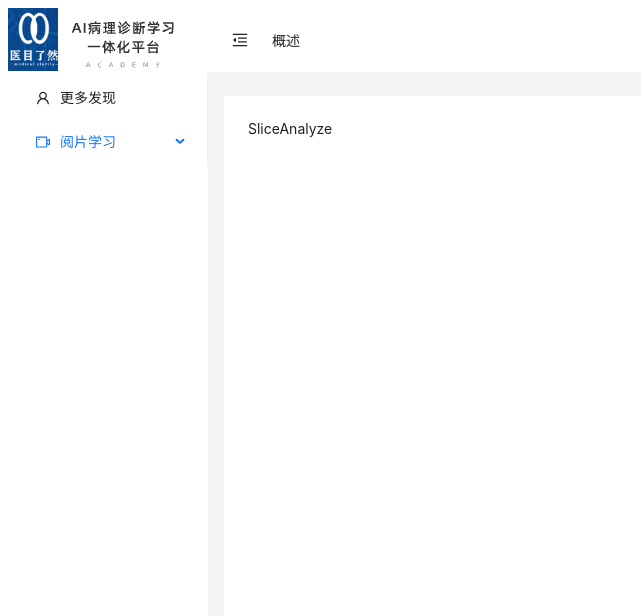
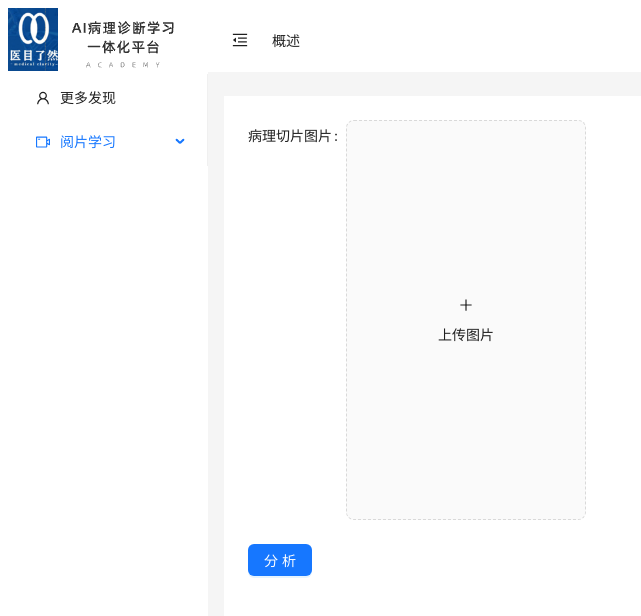
Before and after one commit to abandon888/ClearEye, a React (Vite) app: page /SliceAnalyze in a window 1280 px wide. Shown: the top 616 px of the page, without its empty margins (0-641 px from the left). Built offline with nearby package versions, Linux system fonts and the light colour scheme.

Commit message:
fix: complete slice image

```diff
--- a/src/component/upload.tsx
+++ b/src/component/upload.tsx
@@ -1,6 +1,6 @@
 import React, { useState } from 'react'
 import { PlusOutlined } from '@ant-design/icons'
-import { Modal, Upload } from 'antd'
+import { ConfigProvider, Modal, Upload, message } from 'antd'
 import type { RcFile, UploadProps } from 'antd/es/upload'
 import type { UploadFile } from 'antd/es/upload/interface'
 
@@ -16,26 +16,7 @@ const PageUpload: React.FC = () => {
   const [previewOpen, setPreviewOpen] = useState(false)
   const [previewImage, setPreviewImage] = useState('')
   const [previewTitle, setPreviewTitle] = useState('')
-  const [fileList, setFileList] = useState<UploadFile[]>([
-    {
-      uid: '-1',
-      name: 'image.png',
-      status: 'done',
-      url: 'https://zos.alipayobjects.com/rmsportal/jkjgkEfvpUPVyRjUImniVslZfWPnJuuZ.png',
-    },
-    {
-      uid: '-xxx',
-      percent: 50,
-      name: 'image.png',
-      status: 'uploading',
-      url: 'https://zos.alipayobjects.com/rmsportal/jkjgkEfvpUPVyRjUImniVslZfWPnJuuZ.png',
-    },
-    {
-      uid: '-5',
-      name: 'image.png',
-      status: 'error',
-    },
-  ])
+  const [fileList, setFileList] = useState<UploadFile[]>([])
 
   const handleCancel = () => setPreviewOpen(false)
 
@@ -51,25 +32,40 @@ const PageUpload: React.FC = () => {
     )
   }
 
-  const handleChange: UploadProps['onChange'] = ({ fileList: newFileList }) =>
+  const handleChange: UploadProps['onChange'] = ({ fileList: newFileList }) => {
     setFileList(newFileList)
+    if (newFileList.length > fileList.length) {
+      message.success('上传成功')
+    }
+  }
 
   const uploadButton = (
     <div>
       <PlusOutlined />
-      <div style={{ marginTop: 8 }}>PageUpload</div>
+      <div style={{ marginTop: 8 }}>上传图片</div>
     </div>
   )
   return (
     <>
+      <ConfigProvider
+        theme={{
+          token: {
+            colorError: '#d9d9d9',
+          },
+        }}>
         <Upload
           action="https://www.mocky.io/v2/5cc8019d300000980a055e76"
-        listType="picture-circle"
+          listType="picture-card"
           fileList={fileList}
+          style={{
+            width: '240px',
+            height: '400px',
+          }}
           onPreview={handlePreview}
           onChange={handleChange}>
           {fileList.length >= 8 ? null : uploadButton}
         </Upload>
+      </ConfigProvider>
       <Modal
         open={previewOpen}
         title={previewTitle}
--- a/src/page/sliceAnalyze.tsx
+++ b/src/page/sliceAnalyze.tsx
@@ -1,3 +1,61 @@
+import { Button, Form, Modal, Spin } from 'antd'
+import PageUpload from '../component/upload'
+import { useState } from 'react'
+
 export default function SliceAnalyze() {
-  return <div>SliceAnalyze</div>
+  const [isModalOpen, setIsModalOpen] = useState(false)
+  const [isLoading, setIsLoading] = useState(false)
+
+  const showModal = () => {
+    setIsModalOpen(true)
+  }
+
+  const handleOk = () => {
+    setIsModalOpen(false)
+  }
+
+  const handleCancel = () => {
+    setIsModalOpen(false)
+  }
+  const showSpin = () => {
+    setIsLoading(true)
+    setTimeout(() => {
+      setIsLoading(false)
+      setIsModalOpen(true)
+    }, 5000)
+  }
+  return (
+    <>
+      {isLoading == true ? (
+        <Spin />
+      ) : (
+        <Form>
+          <Form.Item label="病理切片图片">
+            <PageUpload />
+          </Form.Item>
+          <Button
+            onClick={showSpin}
+            type="primary"
+            style={
+              {
+                //width: '100px',
+                //height: '40px',
+              }
+            }>
+            分析
+          </Button>
+        </Form>
+      )}
+
+      <Modal
+        title="病理切片分析结果"
+        open={isModalOpen}
+        onOk={handleOk}
+        onCancel={handleCancel}
+        okText="查看分析报告"
+        cancelText="返回">
+        <p>分析成功！点击查看分析结果</p>
+      </Modal>
+    </>
+  )
 }
--- a/src/page/slicePhoto.tsx
+++ b/src/page/slicePhoto.tsx
@@ -7,17 +7,18 @@ import {
   Select,
   Typography,
   Upload,
+  message,
 } from 'antd'
 import PageUpload from '../component/upload'
 
 export default function SlicePhoto() {
-  const onFinish = (values: any) => {
-    console.log('Success:', values)
-  }
+  // const onFinish = (values: any) => {
+  //   console.log('Success:', values)
+  // }
 
-  const onFinishFailed = (errorInfo: any) => {
-    console.log('Failed:', errorInfo)
-  }
+  // const onFinishFailed = (errorInfo: any) => {
+  //   console.log('Failed:', errorInfo)
+  // }
   return (
     <>
       <Form
@@ -26,13 +27,10 @@ export default function SlicePhoto() {
         wrapperCol={{ span: 16 }}
         style={{ maxWidth: 600 }}
         initialValues={{ remember: true }}
-        onFinish={onFinish}
-        onFinishFailed={onFinishFailed}
+        //onFinish={onFinish}
+        //onFinishFailed={onFinishFailed}
         autoComplete="off">
-        <Form.Item
-          label="病理切片来源"
-          name="source"
-          rules={[{ required: true }]}>
+        <Form.Item label="病理切片来源" name="source">
           <Select
             defaultValue="填入切片来源"
             style={{ width: 360 }}
@@ -45,16 +43,18 @@ export default function SlicePhoto() {
           />
         </Form.Item>
 
-        <Form.Item
-          label="病理切片图片"
-          name="image"
-          rules={[{ required: true }]}>
+        <Form.Item label="病理切片图片" name="image">
           <PageUpload />
         </Form.Item>
 
         <Form.Item wrapperCol={{ offset: 8, span: 16 }}>
-          <Button type="primary" htmlType="submit">
-            上传
+          <Button
+            type="primary"
+            htmlType="submit"
+            onClick={() => {
+              message.success('上传成功！已成功导入病理切片图库')
+            }}>
+            确定上传
           </Button>
         </Form.Item>
       </Form>
```
Also changed, not shown: src/component/toast.tsx (added). Lines whose indentation alone changed are shown as unchanged.
